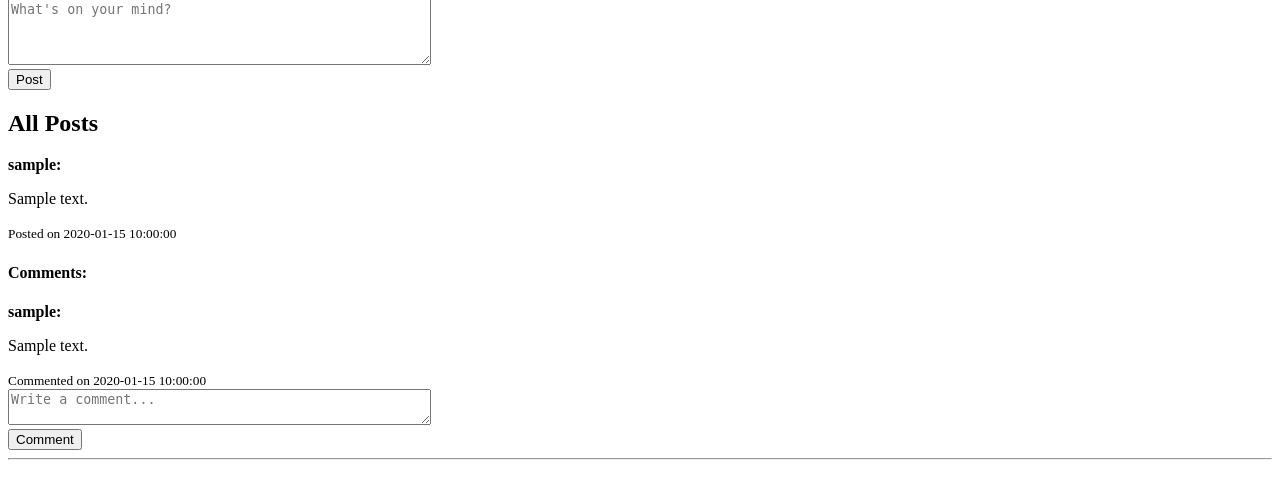
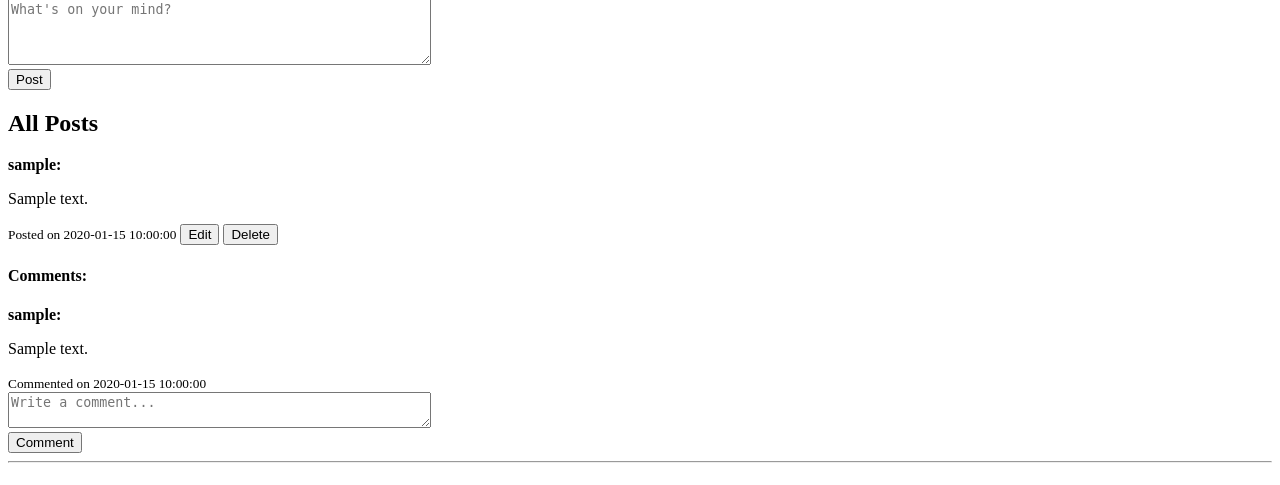
Before and after one commit to GOATAFI/mini_X, a PHP site: page /Mini-X/homepage.php in a window 1280 px wide. Shown: the part 213-698 px from the top of the page. Run offline with PHP 8.4, Linux system fonts and the light colour scheme; the visitor is signed in with stand-in values (Sample User, id 1); tables that the repository leaves empty or names only in its code hold one stand-in row (values such as "Sample post").

Commit message:
homepage containing edit and delete post option

```diff
--- a/homepage.php
+++ b/homepage.php
@@ -11,12 +11,11 @@ require 'backend/db.php';
 $currentUserId = $_SESSION['user_id'];
 
 // Fetch all posts from the database
-$stmt = $pdo->query("SELECT posts.id, posts.content, posts.created_at, users.username
+$stmt = $pdo->query("SELECT posts.id, posts.content, posts.created_at, posts.user_id, users.username
                      FROM posts
                      JOIN users ON posts.user_id = users.id
                      ORDER BY posts.created_at DESC");
 $posts = $stmt->fetchAll();
-
 
 // Fetch users the current user may want to follow
 $usersStmt = $pdo->prepare("SELECT * FROM users WHERE id != ?");
@@ -72,12 +71,25 @@ $users = $usersStmt->fetchAll();
         <br>
         <button type="submit">Post</button>
     </form>
+
     <h2>All Posts</h2>
     <?php foreach ($posts as $post): ?>
         <div>
             <strong><?php echo htmlspecialchars($post['username']); ?>:</strong>
             <p><?php echo htmlspecialchars($post['content']); ?></p>
             <small>Posted on <?php echo $post['created_at']; ?></small>
+
+            <?php if ($post['user_id'] === $currentUserId): ?>
+                <!-- Edit and Delete Options -->
+                <form action="backend/routes/edit_post.php" method="POST" style="display:inline;">
+                    <input type="hidden" name="post_id" value="<?php echo $post['id']; ?>">
+                    <button type="submit">Edit</button>
+                </form>
+                <form action="backend/routes/delete_post.php" method="POST" style="display:inline;">
+                    <input type="hidden" name="post_id" value="<?php echo $post['id']; ?>">
+                    <button type="submit" onclick="return confirm('Are you sure you want to delete this post?');">Delete</button>
+                </form>
+            <?php endif; ?>
 
             <h4>Comments:</h4>
             <?php
```
